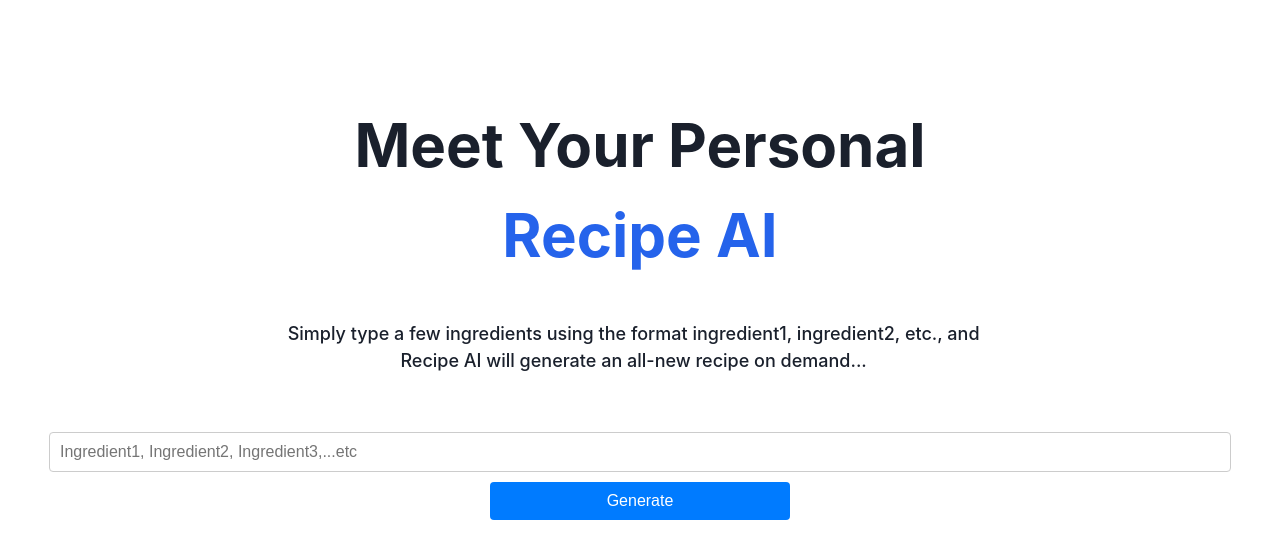
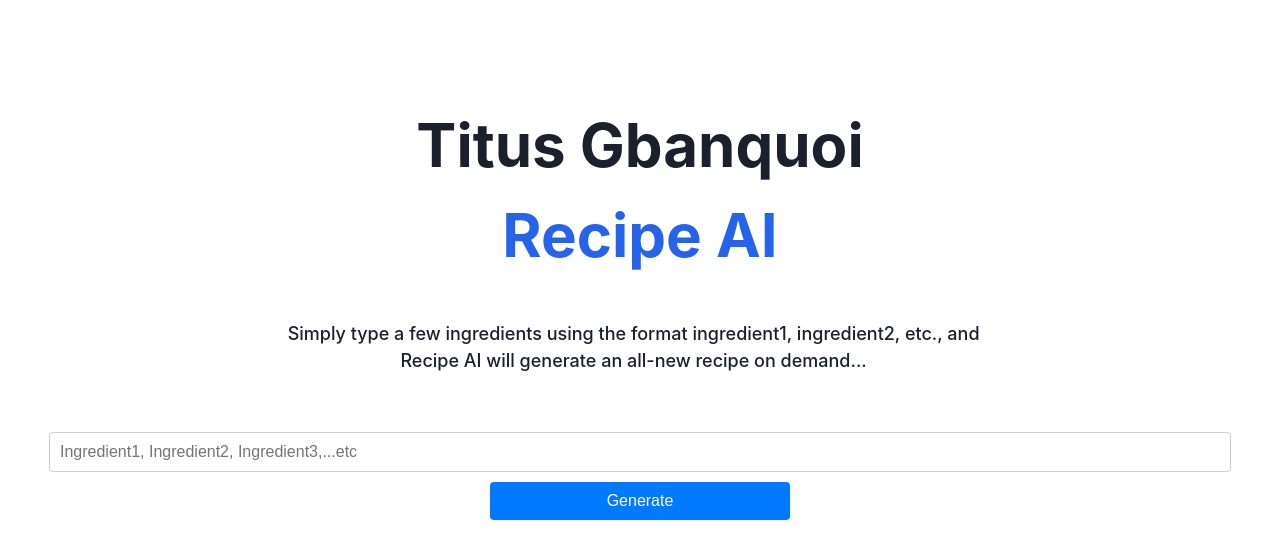
Before and after one commit to karnue1/ai-recipe-generator, a React (Vite) app: page / in a window 1280 px wide. Shown: the top 558 px of the page. Built offline with nearby package versions, Linux system fonts and the light colour scheme; what @aws-amplify/ui-react, aws-amplify would draw is missing.

Commit message:
Display Titus Gbanquoi in Recipe AI UI

```diff
--- a/src/App.tsx
+++ b/src/App.tsx
@@ -41,7 +41,7 @@ function App() {
     <div className="app-container">
       <div className="header-container">
         <h1 className="main-header">
-          Meet Your Personal
+          Titus Gbanquoi
           <br />
           <span className="highlight">Recipe AI</span>
         </h1>
```
